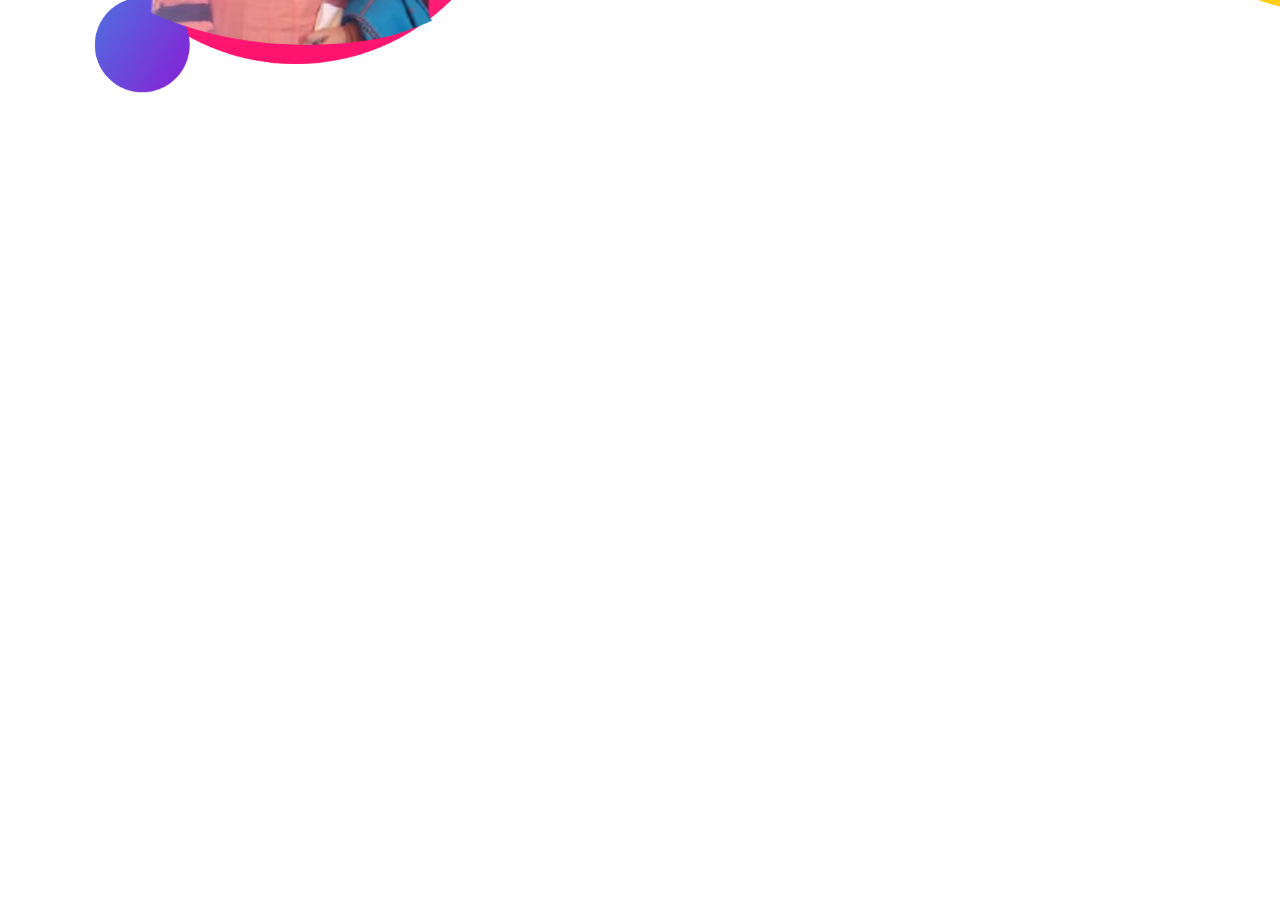
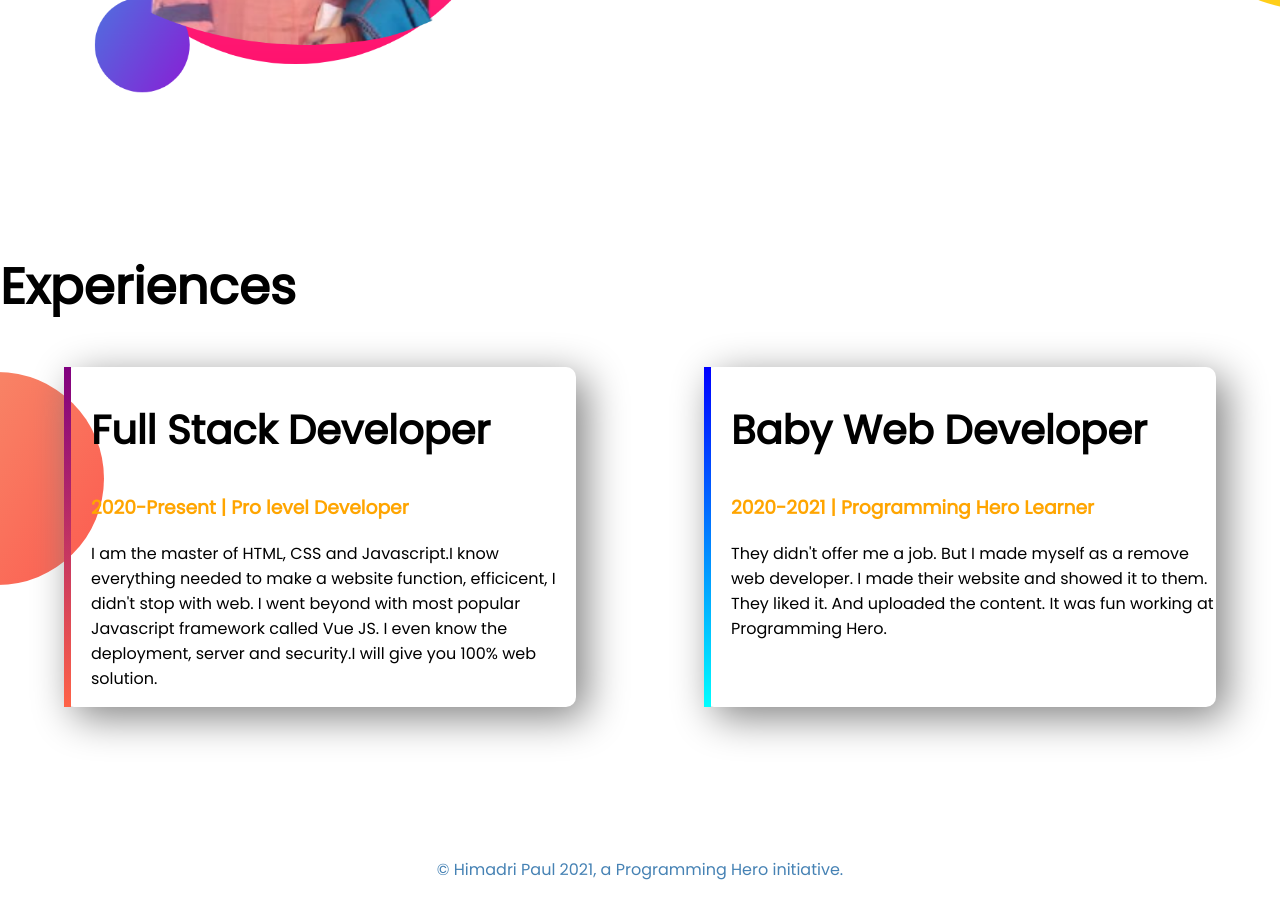
Before and after one commit to HimadriPaul24/developer-portfolio, a plain HTML site: page index.html in a window 1280 px wide. Shown: the part 1024-1922 px from the top of the page. Before the commit the page ends 1274 px from the top, so only its background shows below. Drawn offline with Linux system fonts and the light colour scheme.

Commit message:
footer and experinece added

```diff
--- a/index.html
+++ b/index.html
@@ -14,7 +14,7 @@
 
 <body>
 
-    <section class="top-banner">
+    <section class="top-banner flexible-container">
         <div class="half-width">
             <h1>Welcome To</h1>
             <h1><span class="name">Himadri Paul's</span> World!</h1>
@@ -32,7 +32,7 @@
         </div>
     </section>
 
-    <section class="dream-big">
+    <section class="dream-big flexible-container">
         <div class="half-width">
             <img src="images/dono.png" alt="">
         </div>
@@ -46,6 +46,32 @@
 
     </section>
 
+    <section class="experience-area">
+        <h1>Experiences</h1>
+        <div class="flexible-container">
+            <div id="full-stack-experience" class="experience-item">
+                <h2>Full Stack Developer</h2>
+                <h3 class="name">2020-Present | Pro level Developer</h3>
+                <p>I am the master of HTML, CSS and Javascript.I know everything needed to make a website function,
+                    efficicent, I didn't stop with web. I went beyond with most popular Javascript framework called Vue
+                    JS.
+                    I even know the deployment, server and security.I will give you 100% web solution. </p>
+            </div>
+
+            <div id="web-dev-experience" class="experience-item">
+                <h2>Baby Web Developer</h2>
+                <h3 class="name">2020-2021 | Programming Hero Learner</h3>
+                <p>They didn't offer me a job. But I made myself as a remove web developer. I made their website and
+                    showed
+                    it to them. They liked it. And uploaded the content. It was fun working at Programming Hero.</p>
+            </div>
+
+        </div>
+    </section>
+
+    <footer>
+        <p>© Himadri Paul 2021, a Programming Hero initiative.</p>
+    </footer>
 
 </body>
 
--- a/style.css
+++ b/style.css
@@ -5,10 +5,13 @@ body{
 h1{
     font-size: 50px;
 }
+h2{
+    font-size: 40px;
+}
 .name{
     color: orange;
 }
-section{
+.flexible-container{
     display: flex;
     margin-bottom: 150px;
 }
@@ -39,3 +42,35 @@ section{
     background-repeat: no-repeat;
     background-position:right ;
 }
+
+.experience-area{
+    background-image: url(images/exp-bg.png);
+    background-repeat: no-repeat;
+    background-position: left;
+}
+
+.experience-item{
+     width: 40%;
+     margin-left: 5%;
+    margin-right: 5%;
+     padding-left: 20px;
+     border-radius: 10px;
+    box-shadow: 10px 10px 40px gray;
+}
+#full-stack-experience{
+    border-left: 7px solid;
+    /* border-image: linear-gradient(salmon, tomato); */
+    border-image: linear-gradient(purple, tomato);
+    border-image-slice: 1;
+}
+
+#web-dev-experience{
+    border-left: 7px solid;
+    border-image: linear-gradient(blue, cyan);
+    border-image-slice: 1;
+}
+
+footer p{
+    text-align: center;
+    color: steelblue;
+}
```
Also changed, not shown: show off/him.jpg (deleted).
